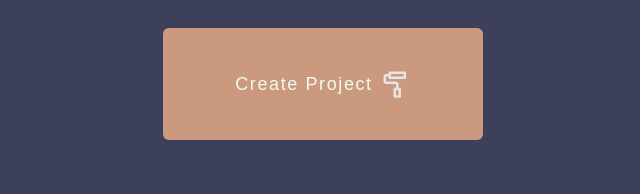
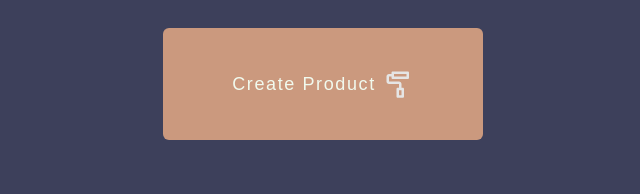
Before and after one commit to jafarsky/sky-management, a website: page index.html in a window 1280 px wide. Shown: the part 406-600 px from the top of the page, 317-957 px from the left. Drawn offline with Linux system fonts and the light colour scheme.

Commit message:
Product Hhhh..

```diff
--- a/index.html
+++ b/index.html
@@ -45,7 +45,7 @@
         <section class="h-auto w-auto self-center flex justify-center items-center">
             <div id="createAleart" class="bg-[#cb997e] rounded-md mb-3">
                 <div class="w-80 h-28 flex justify-center items-center">
-                    <h1 class="text-lg font-medium text-[#f1faee] pr-2">Create Project</h1>
+                    <h1 class="text-lg font-medium text-[#f1faee] pr-2">Create Product</h1>
                     <!------------------------------------------------------ create icon ------>
                     <div class="hover:text-purple-600 cursor-pointer" onclick="create_update()">
                         <svg width="30" height="30" viewBox="0 0 24 24"><path fill="currentColor" d="M20 7V3c0-.55-.45-1-1-1H7c-.55 0-1 .45-1 1v1H4c-1.1 0-2 .9-2 2v4c0 1.1.9 2 2 2h8v3h-1c-.55 0-1 .45-1 1v6c0 .55.45 1 1 1h4c.55 0 1-.45 1-1v-6c0-.55-.45-1-1-1h-1v-3c0-1.1-.9-2-2-2H4V6h2v1c0 .55.45 1 1 1h12c.55 0 1-.45 1-1zM8 4h10v2H8V4zm6 17h-2v-4h2v4z"/></svg>
```
